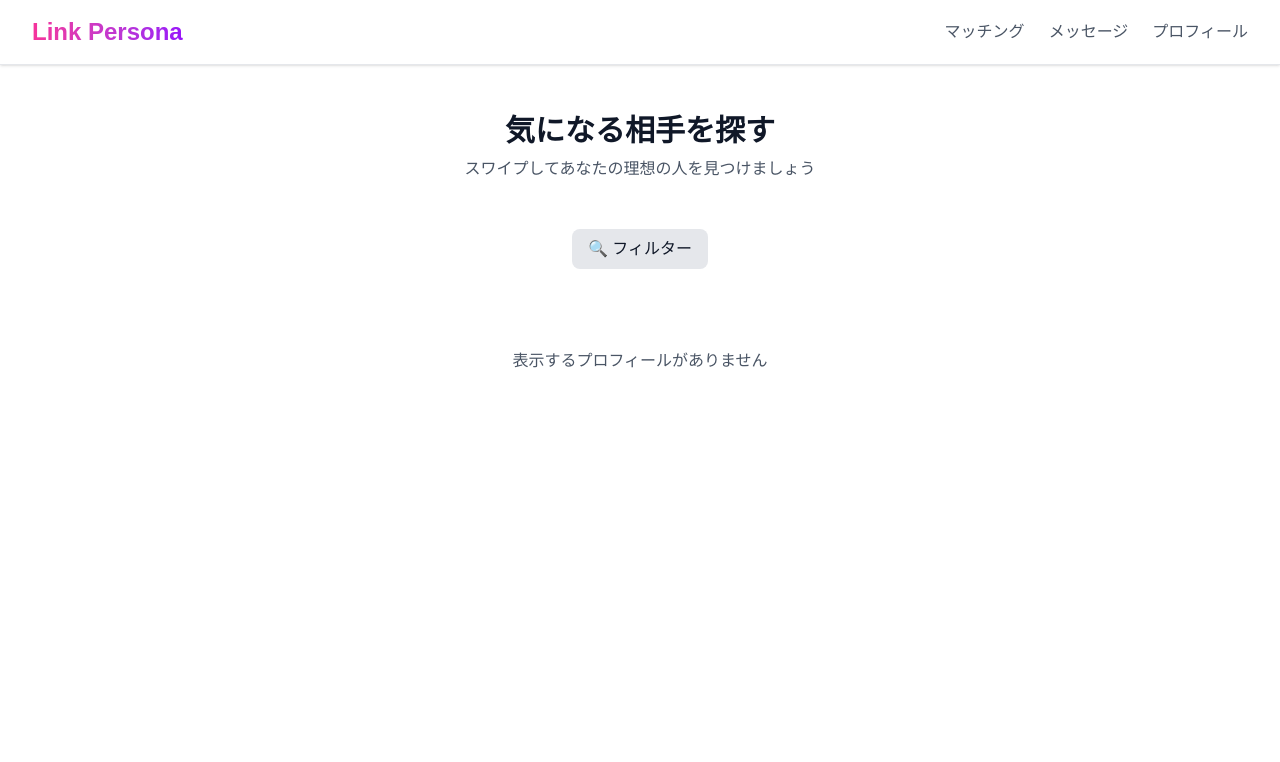
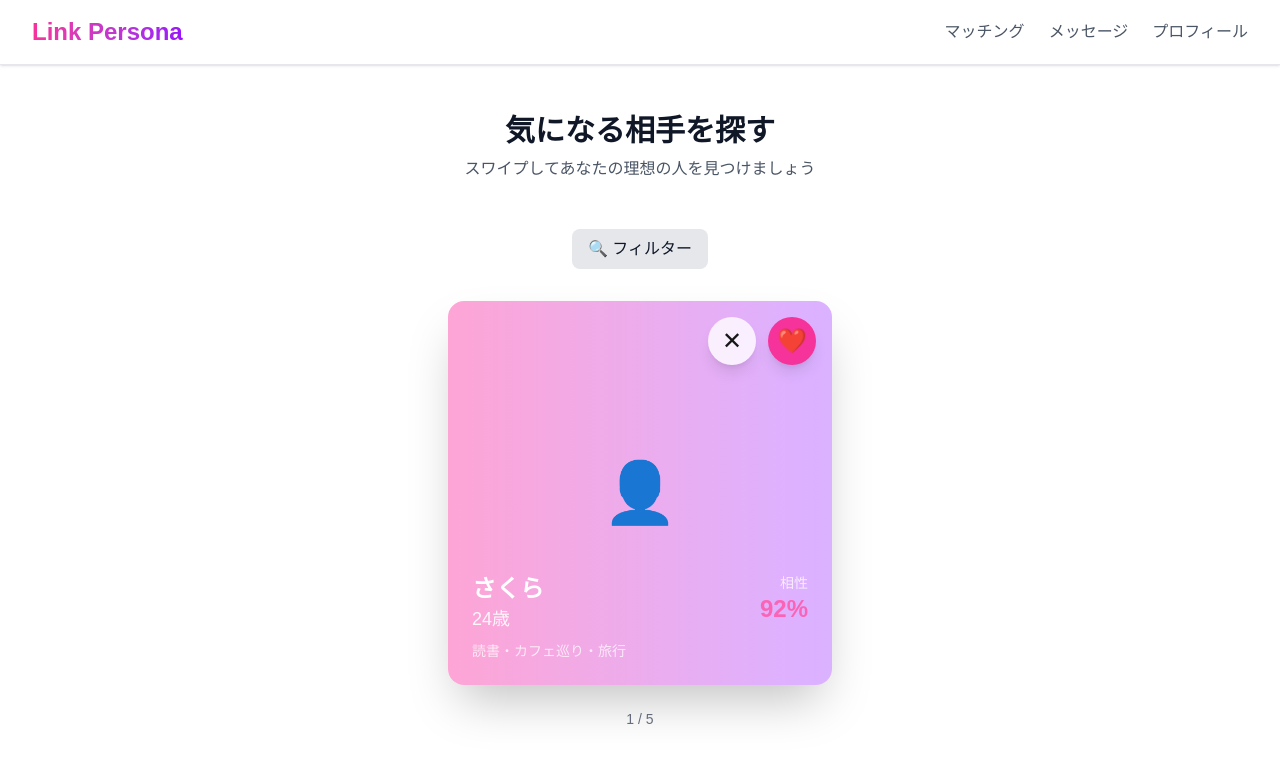
Before and after one commit to Elie314159265/n_cup, a Next.js app in the folder frontend/: page /discover in a window 1280 px wide. Shown: the top 762 px of the page. Built offline with nearby package versions, Linux system fonts and the light colour scheme; no server answers.

Commit message:
discover page

```diff
--- a/frontend/app/discover/page.tsx
+++ b/frontend/app/discover/page.tsx
@@ -1,8 +1,8 @@
-'use client';
+"use client";
 
-import { useState } from 'react';
-import { SwipeContainer } from '@/components/matching/SwipeContainer';
-import { MatchingFilter } from '@/components/matching/MatchingFilter';
+import { useState } from "react";
+import { SwipeCard } from "@/components/matching/SwipeCard";
+import { MatchingFilter } from "@/components/matching/MatchingFilter";
 
 interface Profile {
   id: string;
@@ -13,19 +13,60 @@ interface Profile {
   compatibility: number;
 }
 
+const DUMMY_PROFILES: Profile[] = [
+  {
+    id: "1",
+    username: "さくら",
+    age: 24,
+    interests: "読書・カフェ巡り・旅行",
+    compatibility: 92,
+  },
+  {
+    id: "2",
+    username: "ゆうた",
+    age: 27,
+    interests: "登山・写真撮影・料理",
+    compatibility: 85,
+  },
+  {
+    id: "3",
+    username: "はな",
+    age: 22,
+    interests: "アニメ・ゲーム・音楽フェス",
+    compatibility: 78,
+  },
+  {
+    id: "4",
+    username: "けんじ",
+    age: 29,
+    interests: "サッカー・映画・筋トレ",
+    compatibility: 70,
+  },
+  {
+    id: "5",
+    username: "みな",
+    age: 25,
+    interests: "ヨガ・スイーツ・海外ドラマ",
+    compatibility: 88,
+  },
+];
+
 export default function DiscoverPage() {
   const [filters, setFilters] = useState({});
+  const [currentIndex, setCurrentIndex] = useState(0);
 
   const handleFilter = (newFilters: any) => {
     setFilters(newFilters);
   };
 
-  const handleLike = (profile: Profile) => {
-    console.log('Liked:', profile.username);
+  const handleLike = () => {
+    console.log("Liked:", DUMMY_PROFILES[currentIndex].username);
+    setCurrentIndex((prev) => prev + 1);
   };
 
-  const handlePass = (profile: Profile) => {
-    console.log('Passed:', profile.username);
+  const handlePass = () => {
+    console.log("Passed:", DUMMY_PROFILES[currentIndex].username);
+    setCurrentIndex((prev) => prev + 1);
   };
 
   return (
@@ -44,12 +85,32 @@ export default function DiscoverPage() {
         <MatchingFilter onFilter={handleFilter} />
       </div>
 
-      {/* スワイプコンテナ */}
-      <div className="flex justify-center">
-        <SwipeContainer
-          onLike={handleLike}
-          onPass={handlePass}
-        />
+      {/* スワイプカード */}
+      <div className="flex flex-col items-center gap-6">
+        {currentIndex < DUMMY_PROFILES.length ? (
+          <>
+            <div className="w-full max-w-sm">
+              <SwipeCard
+                profile={DUMMY_PROFILES[currentIndex]}
+                onLike={handleLike}
+                onPass={handlePass}
+              />
+            </div>
+            <div className="text-sm text-gray-500">
+              {currentIndex + 1} / {DUMMY_PROFILES.length}
+            </div>
+          </>
+        ) : (
+          <div className="flex items-center justify-center py-12 text-center">
+            <div>
+              <p className="text-2xl mb-4">🎉</p>
+              <p className="text-gray-600">全て確認しました！</p>
+              <p className="text-sm text-gray-500 mt-2">
+                明日もまたチェックしてね
+              </p>
+            </div>
+          </div>
+        )}
       </div>
     </div>
   );
```
